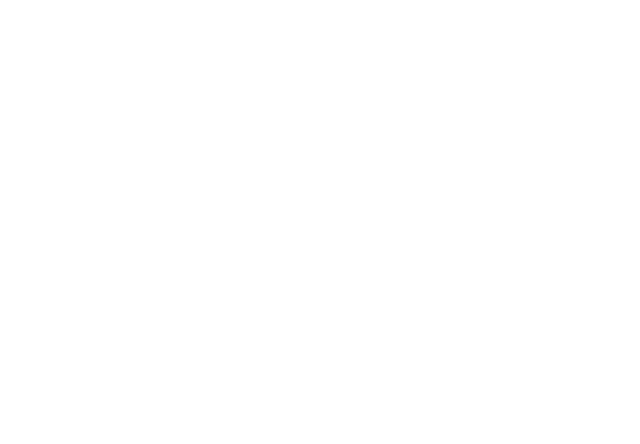
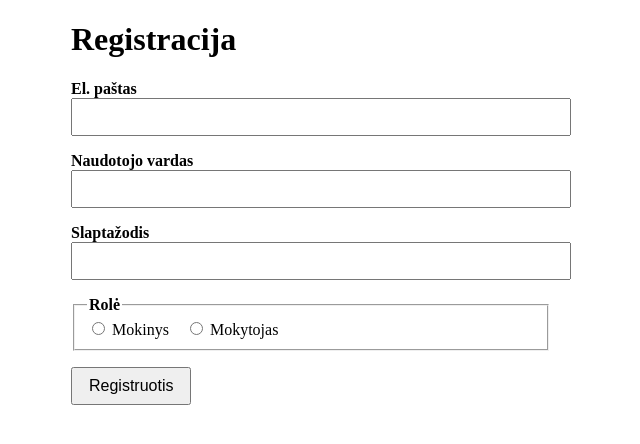
Before and after one commit to d-danilevicius/baltijos-bioivairoves-zaidimas, a React (Vite) app in the folder frontend/: page /register in a window 1280 px wide. Before the commit this address had no page. Shown: the top 444 px of the page, without its empty margins (329-969 px from the left). Built offline with nearby package versions, Linux system fonts and the light colour scheme; no server answers.

Commit message:
feat(registration): add registration page, components and frontend tests

```diff
--- a/frontend/src/app.tsx
+++ b/frontend/src/app.tsx
@@ -1,10 +1,14 @@
 import { Route, Routes } from 'react-router-dom'
 import HomePage from './pages/HomePage'
+import RegisterPage from './pages/RegisterPage'
+import LoginPage from './pages/LoginPage'
 
 export default function App() {
   return (
     <Routes>
       <Route path="/" element={<HomePage />} />
+      <Route path="/register" element={<RegisterPage />} />
+      <Route path="/login" element={<LoginPage />} />
     </Routes>
   )
 }
--- /dev/null
+++ b/frontend/src/components/roleChoice.tsx
@@ -0,0 +1,34 @@
+type Props = {
+  value?: 'Student' | 'Teacher'
+  onChange: (v: 'Student' | 'Teacher') => void
+  error?: string | undefined
+}
+
+export default function RoleChoice({ value, onChange, error }: Props) {
+  return (
+    <fieldset style={{ marginBottom: '1rem' }} aria-describedby={error ? 'role-error' : undefined}>
+      <legend style={{ fontWeight: 600 }}>Rolė</legend>
+      <label style={{ marginRight: '1rem' }}>
+        <input
+          type="radio"
+          name="role"
+          value="Student"
+          checked={value === 'Student'}
+          onChange={() => onChange('Student')}
+        />{' '}
+        Mokinys
+      </label>
+      <label>
+        <input
+          type="radio"
+          name="role"
+          value="Teacher"
+          checked={value === 'Teacher'}
+          onChange={() => onChange('Teacher')}
+        />{' '}
+        Mokytojas
+      </label>
+      {error && <div id="role-error" role="alert" style={{ color: 'red', marginTop: '0.25rem' }}>{error}</div>}
+    </fieldset>
+  )
+}
--- /dev/null
+++ b/frontend/src/components/textField.tsx
@@ -0,0 +1,35 @@
+type Props = {
+  id: string
+  label: string
+  type?: string
+  value: string
+  onChange: (v: string) => void
+  error?: string | undefined
+  autoComplete?: string
+}
+
+export default function TextField({ id, label, type = 'text', value, onChange, error, autoComplete }: Props) {
+  const describedBy = error ? `${id}-error` : undefined
+  return (
+    <div style={{ marginBottom: '1rem' }}>
+      <label htmlFor={id} style={{ display: 'block', fontWeight: 600 }}>
+        {label}
+      </label>
+      <input
+        id={id}
+        type={type}
+        value={value}
+        autoComplete={autoComplete}
+        aria-invalid={!!error}
+        aria-describedby={describedBy}
+        onChange={(e) => onChange(e.target.value)}
+        style={{ display: 'block', width: '100%', padding: '0.5rem', fontSize: '1rem' }}
+      />
+      {error && (
+        <div id={`${id}-error`} role="alert" style={{ color: 'red', marginTop: '0.25rem' }}>
+          {error}
+        </div>
+      )}
+    </div>
+  )
+}
--- /dev/null
+++ b/frontend/src/pages/LoginPage.tsx
@@ -0,0 +1,12 @@
+import { useLocation } from 'react-router-dom'
+
+export default function LoginPage() {
+  const loc = useLocation()
+  const state = (loc.state as unknown as { message?: string }) ?? {}
+  return (
+    <div style={{ maxWidth: 480, margin: '0 auto' }}>
+      <h1>Prisijungimas</h1>
+      {state.message && <div role="status" style={{ marginTop: '1rem', color: 'green' }}>{state.message}</div>}
+    </div>
+  )
+}
--- /dev/null
+++ b/frontend/src/pages/RegisterPage.tsx
@@ -0,0 +1,97 @@
+import React, { useState } from 'react'
+import TextField from '../components/textField'
+import RoleChoice from '../components/roleChoice'
+import { validateRegistration } from '../helpers/validateRegistration'
+import { messageFor, messages } from '../helpers/registrationMessages'
+import { registerUser } from '../api/authApi'
+import type { RegisterRequest } from '../types/auth'
+import { useNavigate } from 'react-router-dom'
+
+export default function RegisterPage() {
+  const [email, setEmail] = useState('')
+  const [userName, setUserName] = useState('')
+  const [password, setPassword] = useState('')
+  const [role, setRole] = useState<'Student' | 'Teacher' | undefined>(undefined)
+  const [fieldErrors, setFieldErrors] = useState<Record<string, string>>({})
+  const [topError, setTopError] = useState<string | undefined>(undefined)
+  const [loading, setLoading] = useState(false)
+  const navigate = useNavigate()
+
+  async function onSubmit(e: React.FormEvent) {
+    e.preventDefault()
+    setTopError(undefined)
+
+    const values: Partial<RegisterRequest> = { email, userName, password, role }
+    const errs = validateRegistration(values)
+    if (Object.keys(errs).length > 0) {
+      const mapped: Record<string, string> = {}
+      for (const k of Object.keys(errs)) {
+        const key = k as keyof typeof errs
+        const code = errs[key] as string | undefined
+        mapped[k] = messageFor(key as keyof typeof errs, code) ?? ''
+      }
+      setFieldErrors(mapped)
+      setTopError(messages.formNotSubmitted)
+      // clear password when client-side validation fails
+      setPassword('')
+      return
+    }
+
+    setFieldErrors({})
+    setLoading(true)
+    const req: RegisterRequest = { email, userName, password, role: role as 'Student' | 'Teacher' }
+    const res = await registerUser(req)
+    setLoading(false)
+
+    if (res.status === 201) {
+      navigate('/login', { state: { message: messages.server.success } })
+      return
+    }
+
+    // clear password on any failure
+    setPassword('')
+
+    // map server conflict
+    const m: Record<string, string> = {}
+    if (res.status === 409 && res.body && res.body.errors) {
+      if (res.body.errors.email) m.email = messages.server.emailRegistered
+      if (res.body.errors.userName) m.userName = messages.server.userNameTaken
+    }
+    if (res.status === 409) {
+      setFieldErrors(m)
+      setTopError(messages.formNotSubmitted)
+      return
+    }
+
+    if (res.status === 400) {
+      const m: Record<string, string> = {}
+      for (const key of Object.keys(res.body.errors ?? {})) {
+        const k = key as keyof RegisterRequest
+        const codes = res.body.errors?.[key] as string[] | undefined
+        m[key] = messageFor(k, codes?.[0]) ?? ''
+      }
+      setFieldErrors(m)
+      setTopError(messages.formNotSubmitted)
+      return
+    }
+
+    // network/server failure
+    setTopError(messages.server.failure)
+  }
+
+  return (
+    <form onSubmit={onSubmit} style={{ maxWidth: 480, margin: '0 auto' }}>
+      <h1>Registracija</h1>
+      {topError && <div role="alert" style={{ color: 'red', marginBottom: '1rem' }}>{topError}</div>}
+
+      <TextField id="email" label="El. paštas" value={email} onChange={setEmail} error={fieldErrors.email} autoComplete="email" />
+      <TextField id="userName" label="Naudotojo vardas" value={userName} onChange={setUserName} error={fieldErrors.userName} autoComplete="username" />
+      <TextField id="password" label="Slaptažodis" type="password" value={password} onChange={setPassword} error={fieldErrors.password} autoComplete="new-password" />
+      <RoleChoice value={role} onChange={setRole} error={fieldErrors.role} />
+
+      <button type="submit" disabled={loading} style={{ padding: '0.5rem 1rem', fontSize: '1rem' }}>
+        Registruotis
+      </button>
+    </form>
+  )
+}
```
Also changed, not shown: 1 other file (tests, documents, lock files or other folders).
